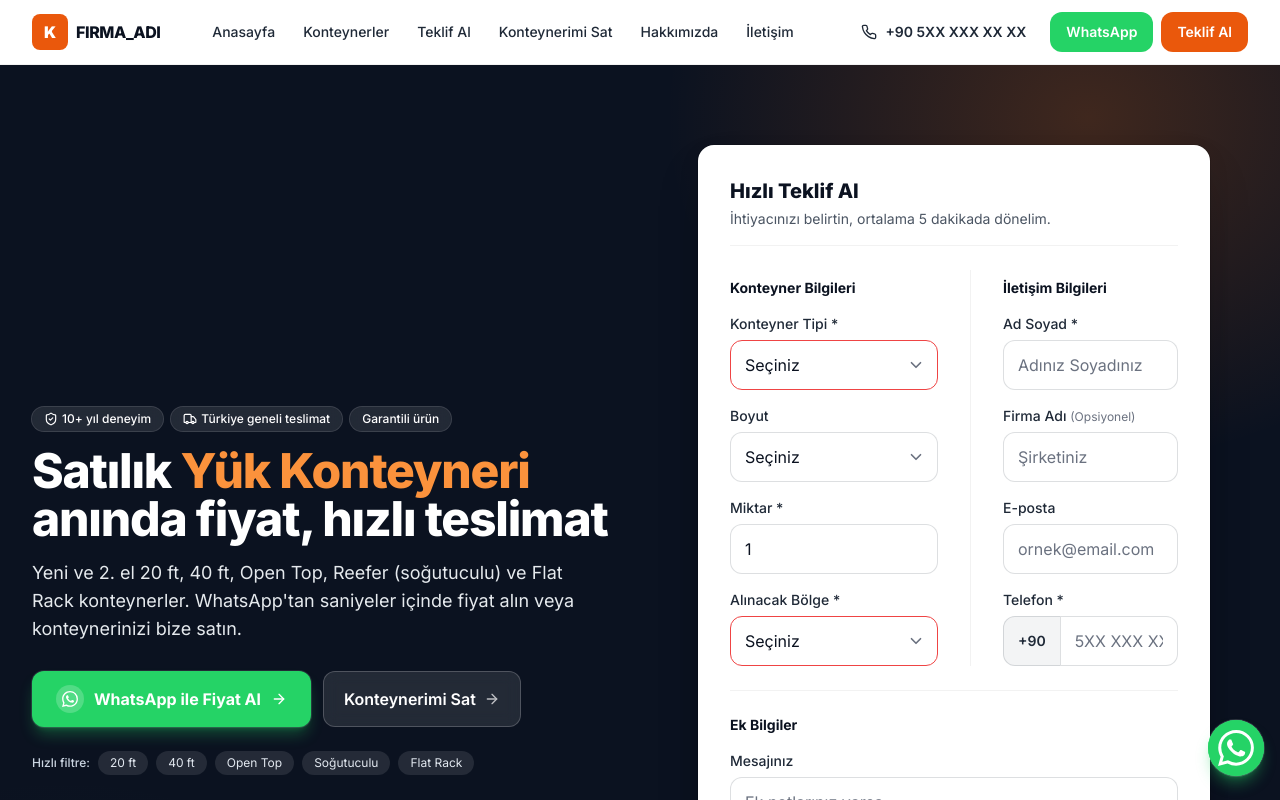
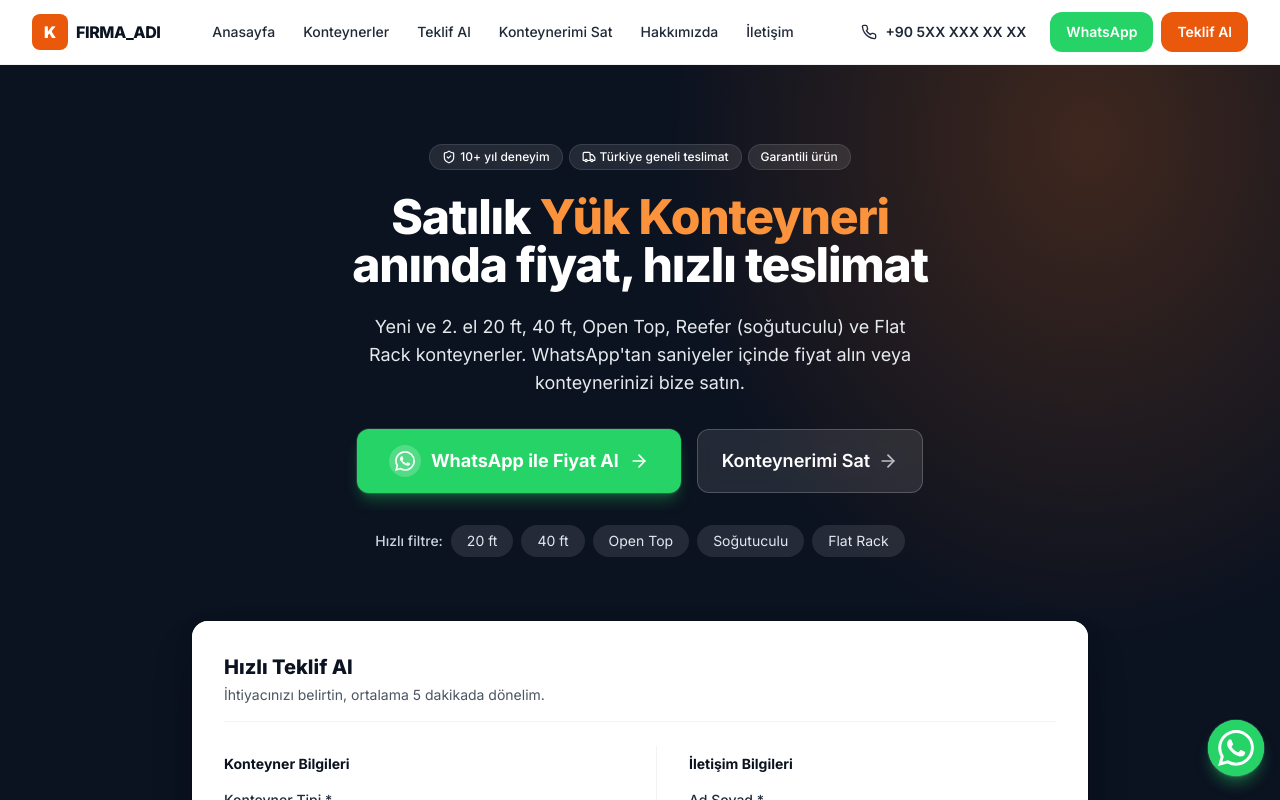
Before and after one commit to sukrugencoglu10/gnckon, a Next.js app: page / in a window 1280 px wide. Shown: the top 800 px of the page. Built offline with nearby package versions, Linux system fonts and the light colour scheme.

Commit message:
style: expand hero form layout to full width

```diff
--- a/components/Hero.tsx
+++ b/components/Hero.tsx
@@ -19,9 +19,9 @@ export function Hero() {
         aria-hidden
         className="absolute inset-x-0 bottom-0 h-2/3 bg-gradient-to-t from-ink-900 via-ink-900/70 to-transparent"
       />
-      <div className="container-x relative grid items-center gap-10 py-14 md:grid-cols-2 md:py-20">
-        <div>
-          <div className="mb-4 flex flex-wrap gap-2">
+      <div className="container-x relative py-14 md:py-20 flex flex-col items-center text-center">
+        <div className="max-w-3xl">
+          <div className="mb-6 flex flex-wrap justify-center gap-2">
             <span className="chip"><ShieldCheck className="h-3.5 w-3.5" /> {site.experienceYears}+ yıl deneyim</span>
             <span className="chip"><Truck className="h-3.5 w-3.5" /> Türkiye geneli teslimat</span>
             <span className="chip">Garantili ürün</span>
@@ -30,49 +30,49 @@ export function Hero() {
             Satılık <span className="text-brand-400">Yük Konteyneri</span><br />
             anında fiyat, hızlı teslimat
           </h1>
-          <p className="mt-4 max-w-xl text-base text-slate-100/95 sm:text-lg">
+          <p className="mt-6 mx-auto max-w-xl text-base text-slate-100/95 sm:text-lg">
             Yeni ve 2. el 20 ft, 40 ft, Open Top, Reefer (soğutuculu) ve Flat Rack konteynerler.
             WhatsApp'tan saniyeler içinde fiyat alın veya konteynerinizi bize satın.
           </p>
 
-          <div className="mt-7 flex flex-col gap-3 sm:flex-row sm:flex-wrap">
+          <div className="mt-8 flex flex-col justify-center gap-4 sm:flex-row sm:flex-wrap">
             <a
               href={waLink("Merhaba, satılık konteyner fiyat listesi alabilir miyim?")}
               target="_blank"
               rel="noopener noreferrer"
-              className="group relative inline-flex items-center justify-center gap-2.5 overflow-hidden whitespace-nowrap rounded-xl bg-wa px-6 py-3.5 text-base font-bold text-white shadow-lg shadow-wa/30 ring-1 ring-white/10 transition hover:-translate-y-0.5 hover:bg-wa-dark hover:shadow-xl hover:shadow-wa/40 focus-visible:outline-none focus-visible:ring-2 focus-visible:ring-wa focus-visible:ring-offset-2 focus-visible:ring-offset-ink-900"
+              className="group relative inline-flex items-center justify-center gap-2.5 overflow-hidden whitespace-nowrap rounded-xl bg-wa px-8 py-4 text-lg font-bold text-white shadow-lg shadow-wa/30 ring-1 ring-white/10 transition hover:-translate-y-0.5 hover:bg-wa-dark hover:shadow-xl hover:shadow-wa/40 focus-visible:outline-none focus-visible:ring-2 focus-visible:ring-wa focus-visible:ring-offset-2 focus-visible:ring-offset-ink-900"
             >
-              <span aria-hidden className="grid h-7 w-7 place-items-center rounded-full bg-white/20">
-                <svg viewBox="0 0 24 24" className="h-4 w-4 fill-current" aria-hidden>
+              <span aria-hidden className="grid h-8 w-8 place-items-center rounded-full bg-white/20">
+                <svg viewBox="0 0 24 24" className="h-5 w-5 fill-current" aria-hidden>
                   <path d="M17.472 14.382c-.297-.149-1.758-.867-2.03-.967-.273-.099-.471-.148-.67.15-.197.297-.767.966-.94 1.164-.173.199-.347.223-.644.075-.297-.15-1.255-.463-2.39-1.475-.883-.788-1.48-1.761-1.653-2.059-.173-.297-.018-.458.13-.606.134-.133.298-.347.446-.52.149-.174.198-.298.298-.497.099-.198.05-.371-.025-.52-.075-.149-.669-1.612-.916-2.207-.242-.579-.487-.5-.669-.51-.173-.008-.371-.01-.57-.01-.198 0-.52.074-.792.372-.272.297-1.04 1.016-1.04 2.479 0 1.462 1.065 2.875 1.213 3.074.149.198 2.096 3.2 5.077 4.487.709.306 1.262.489 1.694.625.712.227 1.36.195 1.871.118.571-.085 1.758-.719 2.006-1.413.248-.694.248-1.289.173-1.413-.074-.124-.272-.198-.57-.347m-5.421 7.403h-.004a9.87 9.87 0 0 1-5.031-1.378l-.361-.214-3.741.982.998-3.648-.235-.374a9.86 9.86 0 0 1-1.51-5.26c.001-5.45 4.436-9.884 9.888-9.884 2.64 0 5.122 1.03 6.988 2.898a9.825 9.825 0 0 1 2.893 6.994c-.003 5.45-4.437 9.884-9.885 9.884m8.413-18.297A11.815 11.815 0 0 0 12.05 0C5.495 0 .16 5.335.157 11.892c0 2.096.547 4.142 1.588 5.945L.057 24l6.305-1.654a11.882 11.882 0 0 0 5.683 1.448h.005c6.554 0 11.89-5.335 11.893-11.893a11.821 11.821 0 0 0-3.48-8.413" />
                 </svg>
               </span>
               WhatsApp ile Fiyat Al
-              <ArrowRight className="h-4 w-4 transition-transform group-hover:translate-x-0.5" />
+              <ArrowRight className="h-5 w-5 transition-transform group-hover:translate-x-0.5" />
               <span aria-hidden className="pointer-events-none absolute -left-12 top-0 h-full w-12 -skew-x-12 bg-white/25 opacity-0 transition-all duration-700 group-hover:left-[110%] group-hover:opacity-100" />
             </a>
 
             <Link
               href="/konteynerimi-sat"
-              className="inline-flex items-center justify-center gap-2 whitespace-nowrap rounded-xl border border-white/20 bg-white/10 px-5 py-3.5 text-base font-semibold text-white backdrop-blur transition hover:-translate-y-0.5 hover:border-white/30 hover:bg-white/15"
+              className="inline-flex items-center justify-center gap-2 whitespace-nowrap rounded-xl border border-white/20 bg-white/10 px-6 py-4 text-lg font-semibold text-white backdrop-blur transition hover:-translate-y-0.5 hover:border-white/30 hover:bg-white/15"
             >
               Konteynerimi Sat
-              <ArrowRight className="h-4 w-4 opacity-70" />
+              <ArrowRight className="h-5 w-5 opacity-70" />
             </Link>
 
           </div>
 
-          <div className="mt-6 flex flex-wrap items-center gap-2 text-xs text-slate-200">
+          <div className="mt-8 flex flex-wrap justify-center items-center gap-2 text-sm text-slate-200">
             <span className="font-medium text-slate-300">Hızlı filtre:</span>
-            <Link href="/konteynerler?tip=20ft" className="rounded-full bg-white/10 px-3 py-1 hover:bg-white/15">20 ft</Link>
-            <Link href="/konteynerler?tip=40ft" className="rounded-full bg-white/10 px-3 py-1 hover:bg-white/15">40 ft</Link>
-            <Link href="/konteynerler?tip=40ft-open-top" className="rounded-full bg-white/10 px-3 py-1 hover:bg-white/15">Open Top</Link>
-            <Link href="/konteynerler?tip=20ft-reefer" className="rounded-full bg-white/10 px-3 py-1 hover:bg-white/15">Soğutuculu</Link>
-            <Link href="/konteynerler?tip=flat-rack" className="rounded-full bg-white/10 px-3 py-1 hover:bg-white/15">Flat Rack</Link>
+            <Link href="/konteynerler?tip=20ft" className="rounded-full bg-white/10 px-4 py-1.5 hover:bg-white/15">20 ft</Link>
+            <Link href="/konteynerler?tip=40ft" className="rounded-full bg-white/10 px-4 py-1.5 hover:bg-white/15">40 ft</Link>
+            <Link href="/konteynerler?tip=40ft-open-top" className="rounded-full bg-white/10 px-4 py-1.5 hover:bg-white/15">Open Top</Link>
+            <Link href="/konteynerler?tip=20ft-reefer" className="rounded-full bg-white/10 px-4 py-1.5 hover:bg-white/15">Soğutuculu</Link>
+            <Link href="/konteynerler?tip=flat-rack" className="rounded-full bg-white/10 px-4 py-1.5 hover:bg-white/15">Flat Rack</Link>
           </div>
         </div>
 
-        <div className="relative mx-auto w-full max-w-md lg:max-w-lg shadow-2xl ring-1 ring-black/5 rounded-2xl">
+        <div className="relative mt-16 mx-auto w-full max-w-4xl shadow-2xl ring-1 ring-black/5 rounded-2xl bg-white text-left">
           <LeadForm variant="buyer" />
         </div>
       </div>
```
